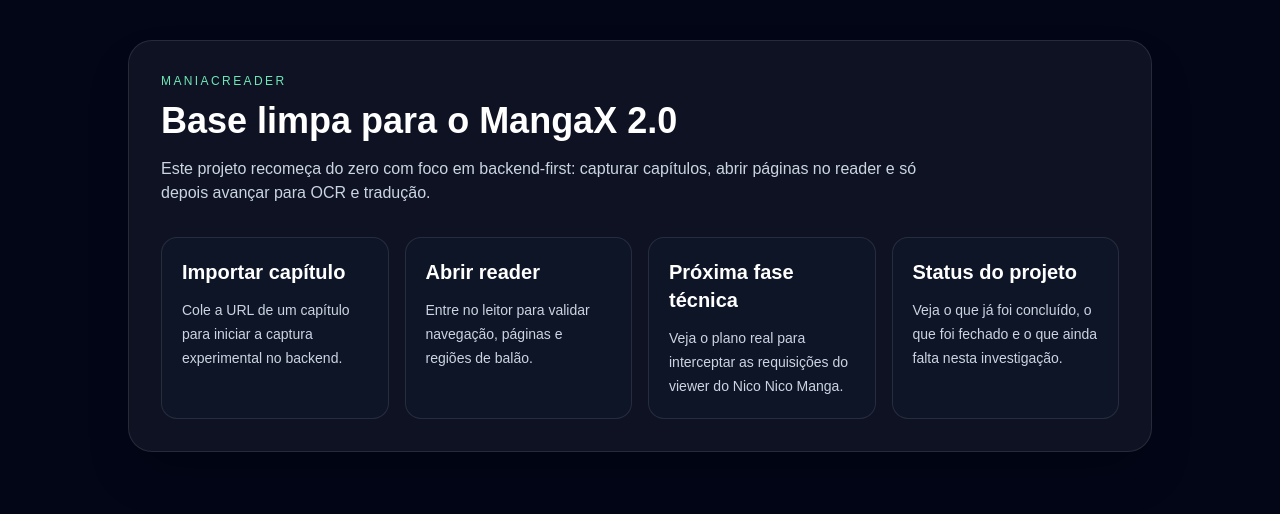
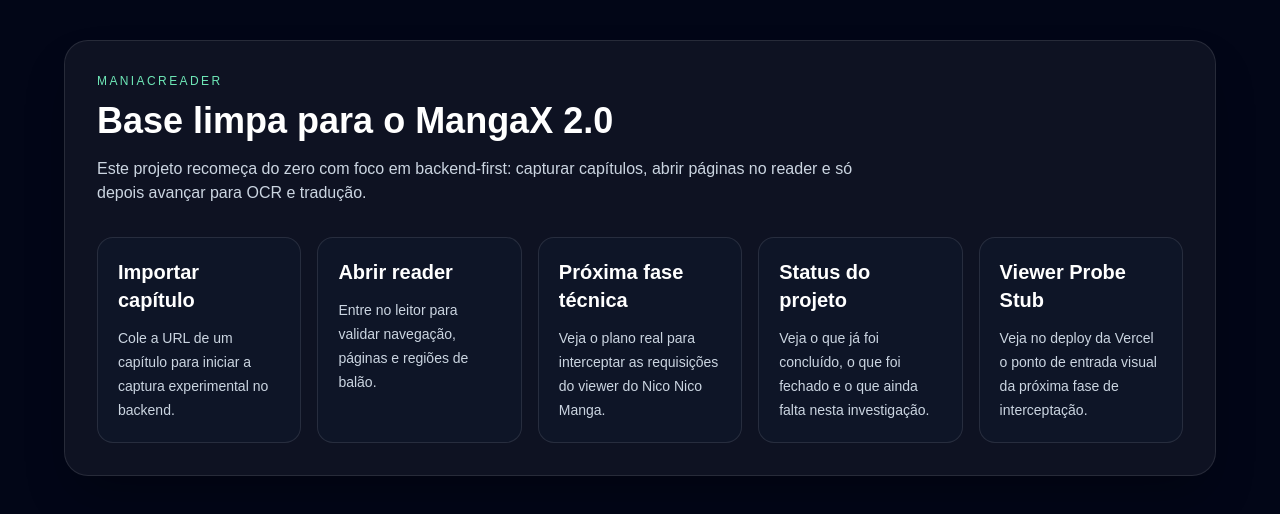
Before and after one commit to MarceloSalada/ManiacReader, a Next.js app: page / in a window 1280 px wide. Shown: the top 514 px of the page. Built offline with nearby package versions, Linux system fonts and the light colour scheme.

Commit message:
feat: add probe stub card to home

```diff
--- a/app/page.tsx
+++ b/app/page.tsx
@@ -21,12 +21,17 @@
     description: 'Veja o que já foi concluído, o que foi fechado e o que ainda falta nesta investigação.',
     href: '/status',
   },
+  {
+    title: 'Viewer Probe Stub',
+    description: 'Veja no deploy da Vercel o ponto de entrada visual da próxima fase de interceptação.',
+    href: '/probe',
+  },
 ];
 
 export default function HomePage() {
   return (
     <main className="min-h-screen bg-background px-6 py-10 text-foreground">
-      <div className="mx-auto max-w-5xl">
+      <div className="mx-auto max-w-6xl">
         <div className="rounded-3xl border border-white/10 bg-white/5 p-8 shadow-2xl shadow-black/30">
           <p className="text-xs uppercase tracking-[0.2em] text-emerald-300">ManiacReader</p>
           <h1 className="mt-3 text-4xl font-bold text-white">Base limpa para o MangaX 2.0</h1>
@@ -34,7 +39,7 @@
             Este projeto recomeça do zero com foco em backend-first: capturar capítulos, abrir páginas no reader e só depois avançar para OCR e tradução.
           </p>
 
-          <div className="mt-8 grid gap-4 md:grid-cols-2 xl:grid-cols-4">
+          <div className="mt-8 grid gap-4 md:grid-cols-2 xl:grid-cols-5">
             {cards.map((card) => (
               <Link
                 key={card.title}
```
